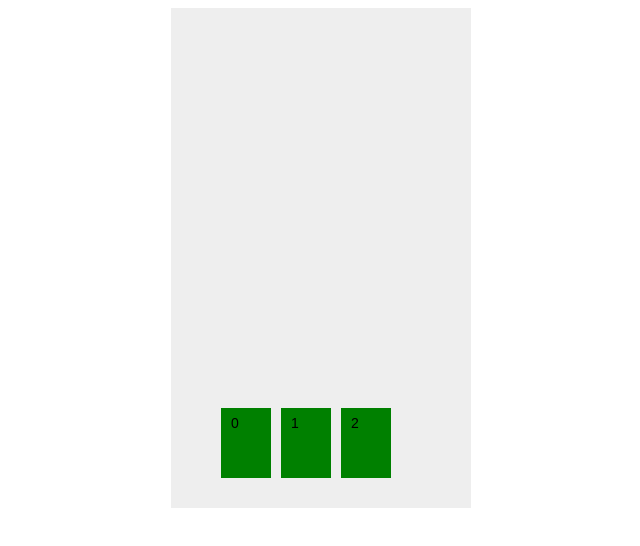
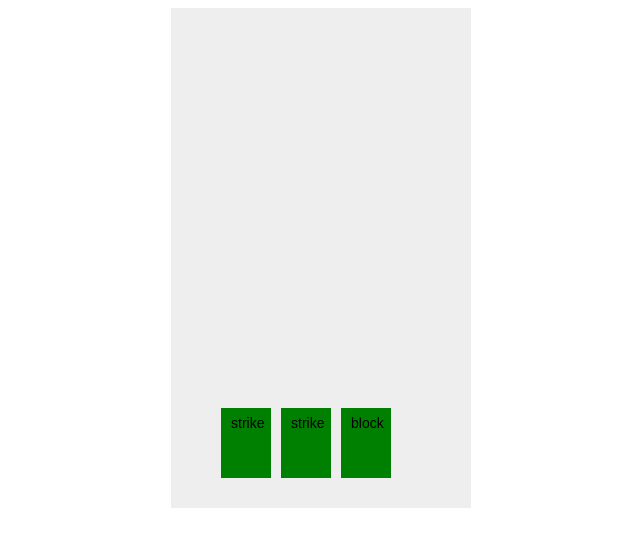
Before and after one commit to Yuri-amaralsantos/rogueDeckBuilderCardGame, a plain HTML site: page slay rogue/index.html in a window 1280 px wide. Shown: the whole page, without its empty margins (319-959 px from the left). Drawn offline with Linux system fonts and the light colour scheme.

Commit message:
update index.html

```diff
--- a/slay rogue/index.html
+++ b/slay rogue/index.html
@@ -28,8 +28,11 @@
     canvas.height =500
     const ctx = canvas.getContext("2d");
 
-let hand=[0,1,2]
+let hand=["strike","strike","block"]
 let handPos=[50, 110, 170]
+
+
+
 
 let texto = ""
 
```
